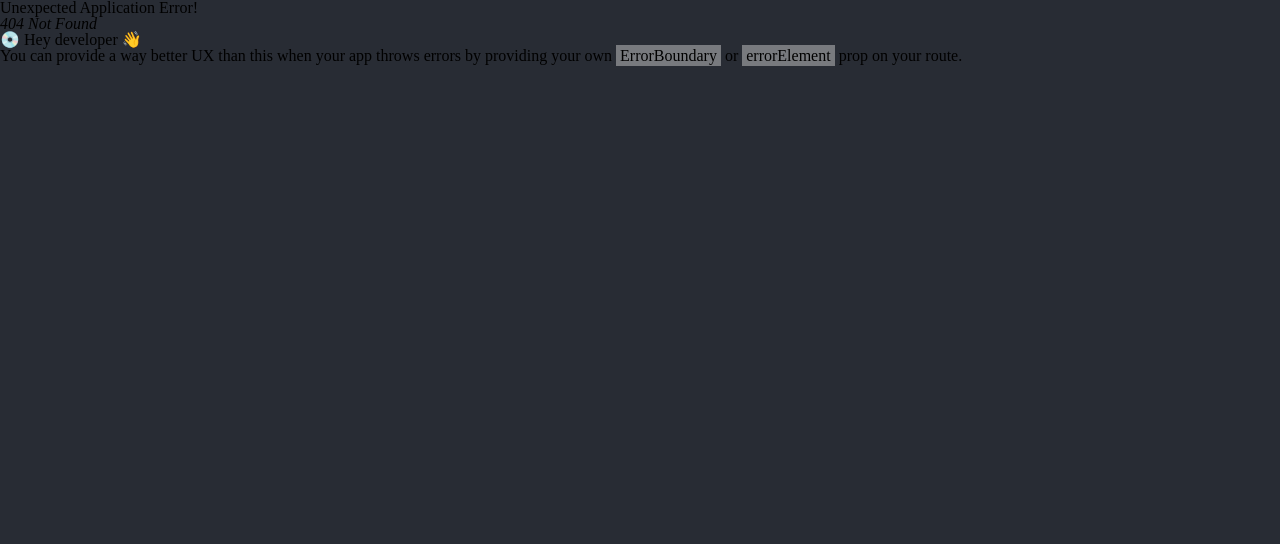
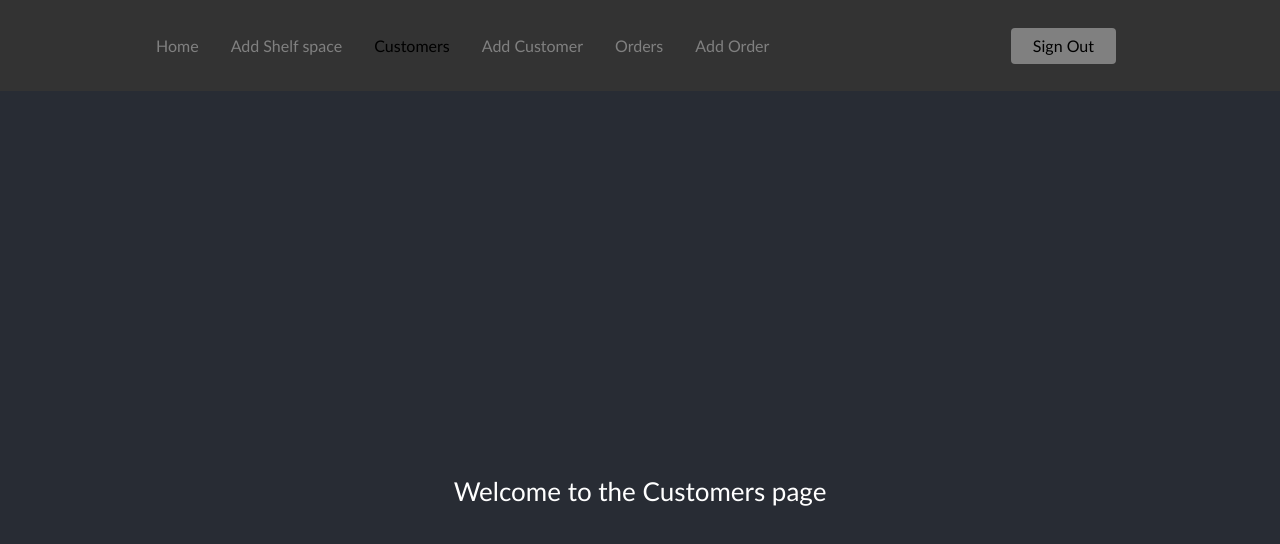
Before and after one commit to FutureWorldX/Phase-3-Independent-Project, a React (Create React App) app: page /customers/add in a window 1280 px wide. Before the commit this address had no page. Shown: the top 544 px of the page. Built offline with nearby package versions, Linux system fonts and the light colour scheme.

Commit message:
fix: updated order form & added forms to the routes

```diff
--- a/src/pages/navbar/index.tsx
+++ b/src/pages/navbar/index.tsx
@@ -17,11 +17,20 @@ return 	<div>
 				<NavLink to='/home'>
 					Home
 				</NavLink>
+				<NavLink to='/spaceform'>
+					Add Shelf space
+				</NavLink>
 				<NavLink to='/customers'>
 					Customers
 				</NavLink>
+				<NavLink to='/customerform'>
+					Add Customer
+				</NavLink>
 				<NavLink to='/orders'>
 					Orders
+				</NavLink>
+				<NavLink to='/orderform'>
+					Add Order
 				</NavLink>
 			</NavMenu>
 
--- a/src/pages/order/input.tsx
+++ b/src/pages/order/input.tsx
@@ -43,7 +43,7 @@ function OrderForm() {
       <br />
 
       <label htmlFor="price">Price in the Order:
-        <input type="price" name="price" value={formData.price} onChange={handleChange} required />
+        <input type="number" name="price" value={formData.price} onChange={handleChange} required />
       </label>
       <br />
 
--- a/src/router/index.tsx
+++ b/src/router/index.tsx
@@ -1,8 +1,11 @@
 import { createBrowserRouter, RouterProvider } from 'react-router-dom';
 import LoginPage from '@pages/login';
 import HomePage from '@pages/homepage';
+import SpaceForm from '@pages/homepage/input';
 import CustomerPage from '@pages/customer';
+import CustomerForm from '@pages/customer/input';
 import OrderPage from '@pages/order';
+import OrderForm from '@pages/order/input';
 import Navbar from '@pages/navbar';
 
 const router = createBrowserRouter([
@@ -20,13 +23,45 @@ const router = createBrowserRouter([
     )
   },
   {
+    // Add a new route for the shelf space form page
+    path: '/spaceform',
+    element: (
+      <>
+        <Navbar />
+        <SpaceForm />
+      </>
+    ),
+  },
+  {
     path: '/customers',
     element: (
       <>
         <Navbar />
         <CustomerPage />
       </>
-    )
+    ),
+    // Adding nested routes inside the /customers path
+    children: [
+      {
+        path: 'add',
+        element: (
+          <>
+            <Navbar />
+            <CustomerForm />
+          </>
+        ),
+      },
+    ],
+  },
+  {
+    // Add a new route for the customer form page
+    path: '/customerform',
+    element: (
+      <>
+        <Navbar />
+        <CustomerForm />
+      </>
+    ),
   },
   {
     path: '/orders',
@@ -36,7 +71,17 @@ const router = createBrowserRouter([
         <OrderPage />
       </>
     )
-  }
+  },
+  {
+    // Add a new route for the order form page
+    path: '/orderform',
+    element: (
+      <>
+        <Navbar />
+        <OrderForm />
+      </>
+    ),
+  },
 ]);
 
 function Router() {
```
